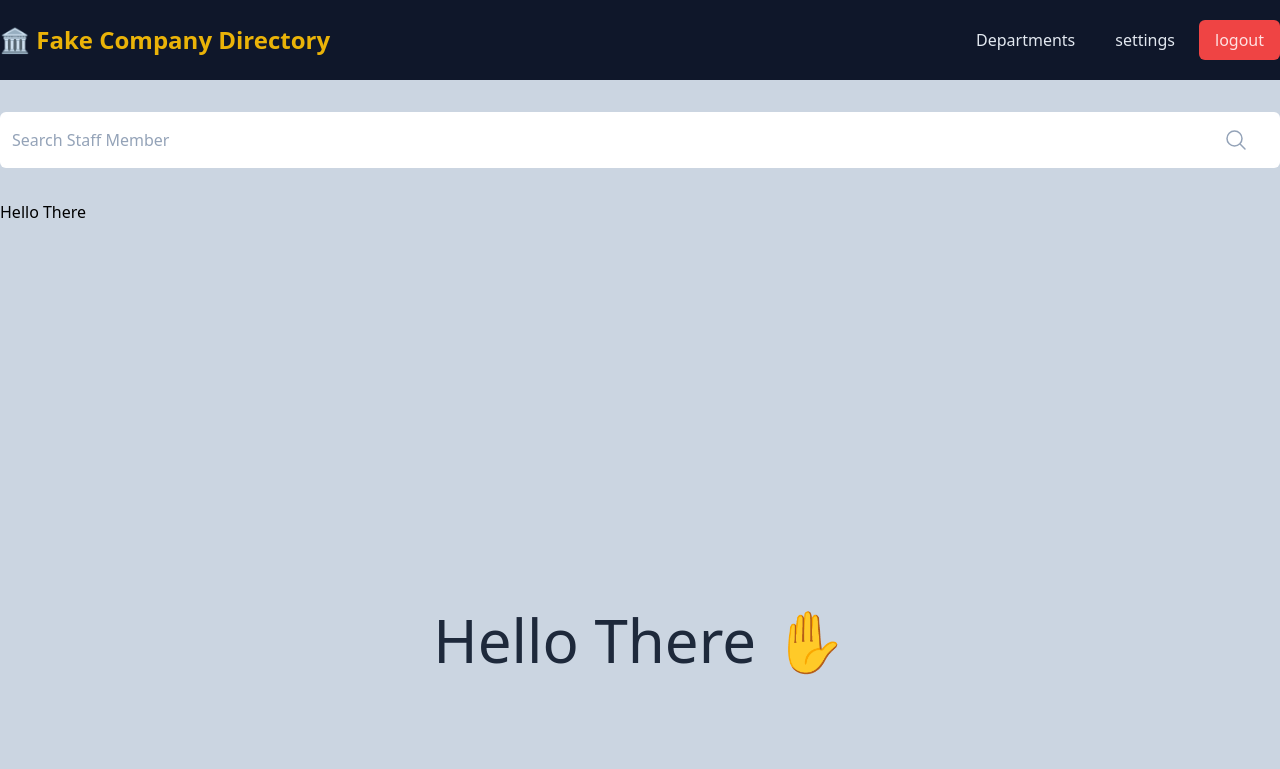
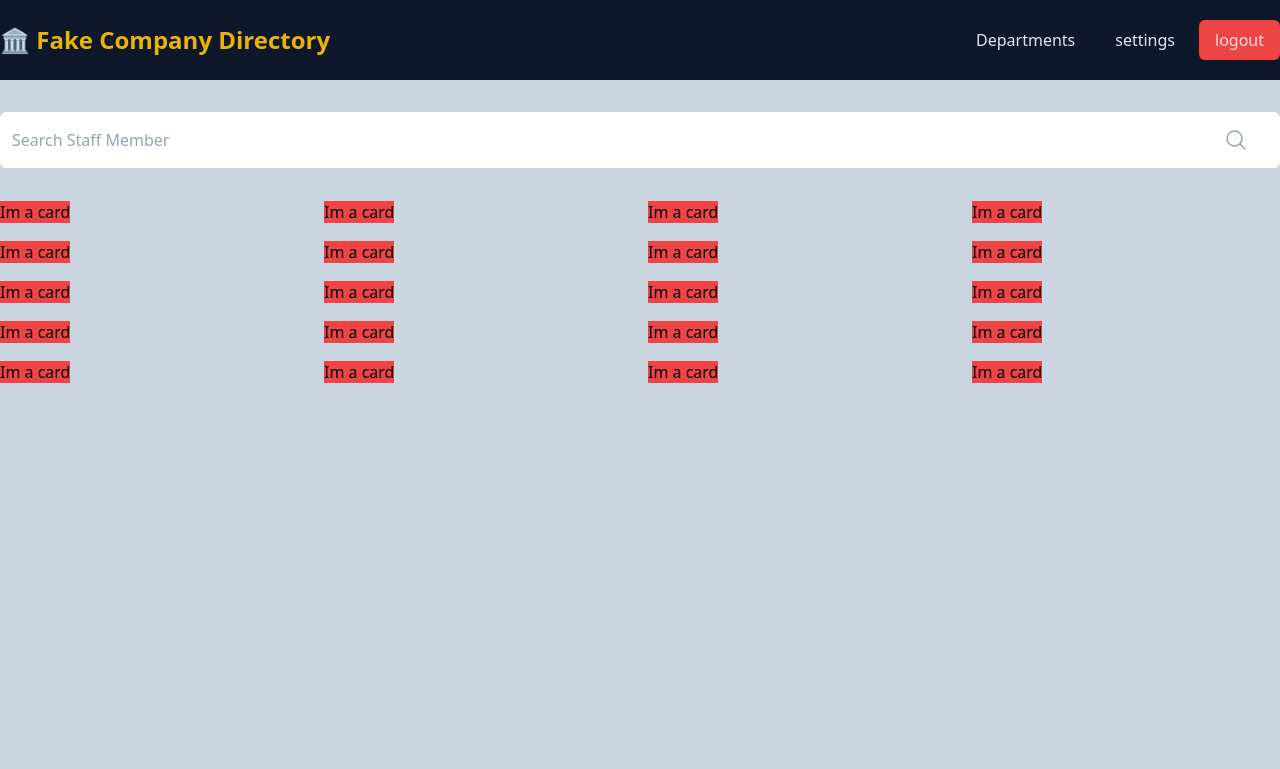
Before and after one commit to nhinojosa/vue-company-directory, a Vue app: page / in a window 1280 px wide. Shown: the top 769 px of the page. Built offline with nearby package versions, Linux system fonts and the light colour scheme.

Commit message:
added files

```diff
--- a/package.json
+++ b/package.json
@@ -17,6 +17,7 @@
     "vue-router": "^4.1.5"
   },
   "devDependencies": {
+    "@faker-js/faker": "^8.0.2",
     "@rushstack/eslint-patch": "^1.1.4",
     "@tailwindcss/aspect-ratio": "^0.4.2",
     "@tailwindcss/forms": "^0.5.3",
--- a/src/components/Main.vue
+++ b/src/components/Main.vue
@@ -1,20 +1,20 @@
 <script setup>
 import MainSearch from './MainSearch.vue'
-
+import MainCards from './MainCards.vue'
 </script>
 
 
 <template>
     <div class="wrapper">
     <MainSearch />
-    <h1>Hello There</h1>
+    <MainCards />
     </div>
 </template>
 
 
 <style scoped lang="postcss">
 .wrapper {
-    @apply flex flex-col mx-auto py-4 gap-4;
+    @apply container mx-auto flex flex-col py-4 gap-4;
 }
 
 
--- /dev/null
+++ b/src/components/MainCardSingle.vue
@@ -0,0 +1,6 @@
+<template>
+    <div>
+        <span class=" bg-red-500">Im a card</span>
+    </div>
+
+</template>
--- /dev/null
+++ b/src/components/MainCards.vue
@@ -0,0 +1,19 @@
+<script setup>
+import MainCardSingle from './MainCardSingle.vue';
+
+</script>
+
+
+
+<template>
+    <div class="sub-wrapper">
+        <MainCardSingle v-bind:key="n" v-for="n in 20" />
+    </div>
+</template>
+
+<style scoped lang="postcss">
+.sub-wrapper {
+    @apply grid grid-cols-1 md:grid-cols-2 lg:grid-cols-3 xl:grid-cols-4 gap-4;
+}
+
+</style>
```
Also changed, not shown: 1 other file (tests, documents, lock files or other folders).
